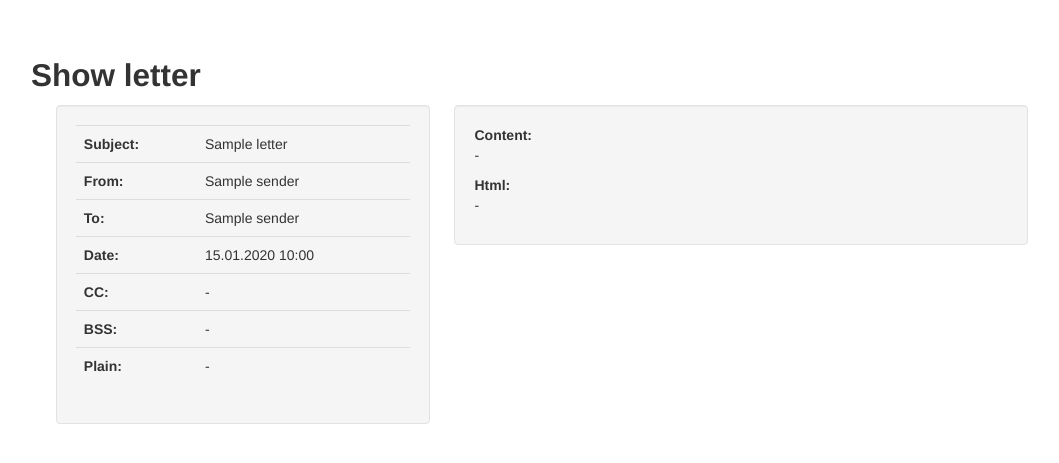
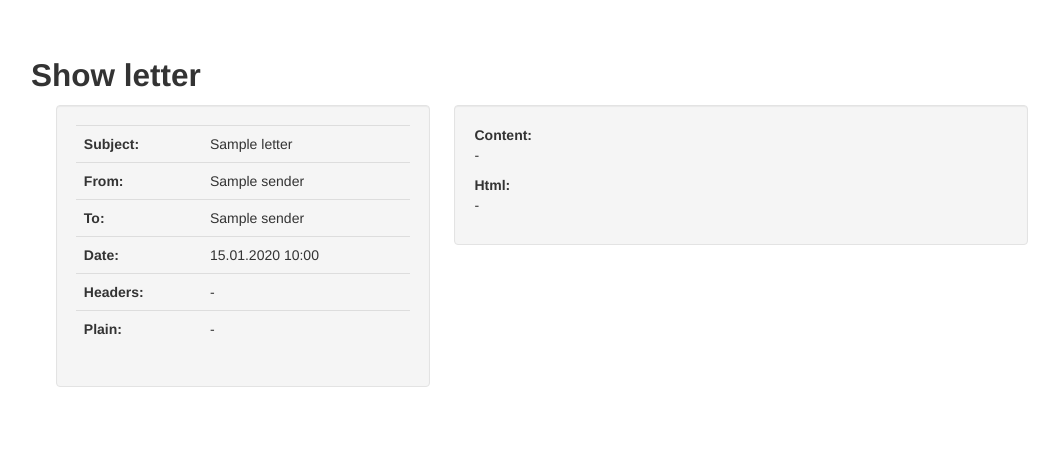
Before and after one commit to dizballanze/debugmail, a Django app: template frontend/templates/project/show-letter.html in a window 1280 px wide. Shown: the top 463 px of the page, without its empty margins (78-1137 px from the left). Run offline with Django 3.2, Linux system fonts and the light colour scheme; the template is opened without the code that fills it: most values are stand-ins (such as "Sample title", 1, 10 or a date in 2020); parts of the project's set-up code (start-up, migrations or seed data) failed here and were passed over; some libraries are stand-ins or nearby versions.

Commit message:
remove fields from letter model

```diff
--- a/frontend/project/models.py
+++ b/frontend/project/models.py
@@ -1,5 +1,5 @@
 import datetime
-from mongoengine import Document, ReferenceField, StringField, DateTimeField, CASCADE
+from mongoengine import Document, ReferenceField, StringField, DateTimeField, CASCADE, DictField
 from mongoengine.django.auth import User
 
 
@@ -12,8 +12,7 @@ class Project(Document):
 
 class Letter(Document):
     subject = StringField(max_length=255, required=True)
-    cc = StringField()
-    bss = StringField()
+    headers = DictField()
     priority = StringField()
     html = StringField()
     plain = StringField()
--- a/frontend/templates/project/show-letter.html
+++ b/frontend/templates/project/show-letter.html
@@ -9,8 +9,7 @@
                 <tr><td><strong>From:</strong></td> <td>{{ letter.sender }}</td></tr>
                 <tr><td><strong>To:</strong></td> <td>{{ letter.sender }}</td></tr>
                 <tr><td><strong>Date:</strong></td> <td>{{ letter.date|date:"d.m.Y H:i" }}</td></tr>
-                <tr><td><strong>CC:</strong></td> <td>{{ letter.cc|default:"-" }}</td></tr>
-                <tr><td><strong>BSS:</strong></td> <td>{{ letter.bss|default:"-" }}</td></tr>
+                <tr><td><strong>Headers:</strong></td> <td>{{ letter.headers|default:"-" }}</td></tr>
                 <tr><td><strong>Plain:</strong></td> <td>{{ letter.plain|default:"-" }}</td></tr>
             </table>
         </div>
--- a/frontend/templates/project/show_project.html
+++ b/frontend/templates/project/show_project.html
@@ -33,8 +33,7 @@
                             <strong>Link:</strong> http://debugmail.info{% url 'show_letter' letter.id %}<br>
                             <strong>From:</strong> {{ letter.sender }}<br>
                             <strong>To:</strong> {{ letter.to }}<br>
-                            <strong>CC:</strong> {{ letter.cc|default:"-" }}<br>
-                            <strong>BSS:</strong> {{ letter.bss|default:"-" }}<br>
+                            <strong>Headers:</strong> {{ letter.headers|default:"-" }}<br>
                             <strong>Plain:</strong> {{ letter.plain|default:"-" }}<br>
                             <strong>Content:</strong>
                             <p>
```
